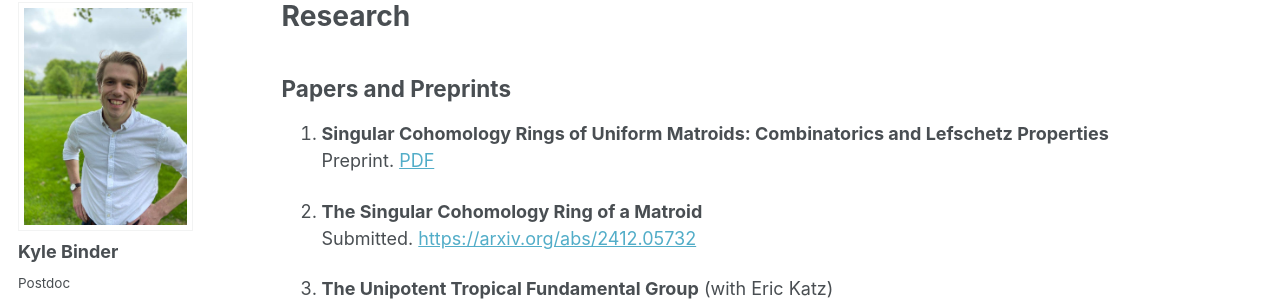
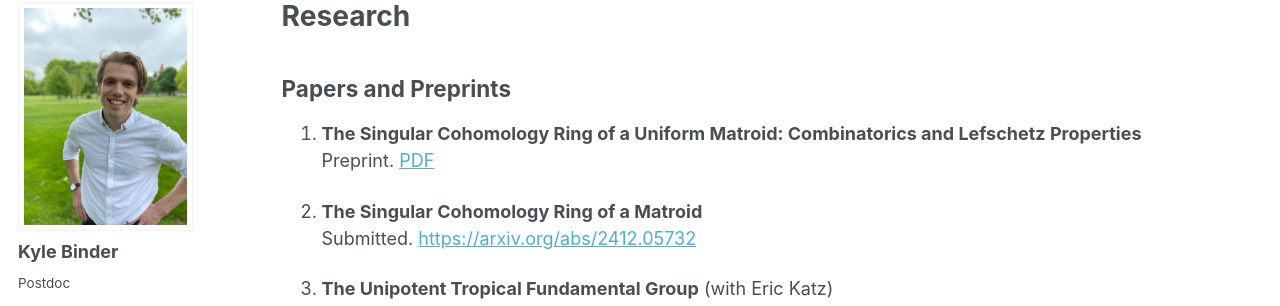
Before and after one commit to bindercommakyle/bindercommakyle.github.io, a Jekyll site: the page built from _pages/research.md, in a window 1280 px wide and 1165 px high. Shown: the part 104-410 px from the top of the window. Built offline with Jekyll 4.4.1, drawn with Linux system fonts in a browser that asks for light colours.

Commit message:
Update research.md

```diff
--- a/_pages/research.md
+++ b/_pages/research.md
@@ -6,7 +6,7 @@ author_profile: true
 ---
 
 ## Papers and Preprints
-1. **Singular Cohomology Rings of Uniform Matroids: Combinatorics and Lefschetz Properties** <br>
+1. **The Singular Cohomology Ring of a Uniform Matroid: Combinatorics and Lefschetz Properties** <br>
 Preprint. [PDF](https://bindercommakyle.github.io/files/cohomologyUniformMatroidsPreprint.pdf)
 
 2. **The Singular Cohomology Ring of a Matroid** <br>
```
